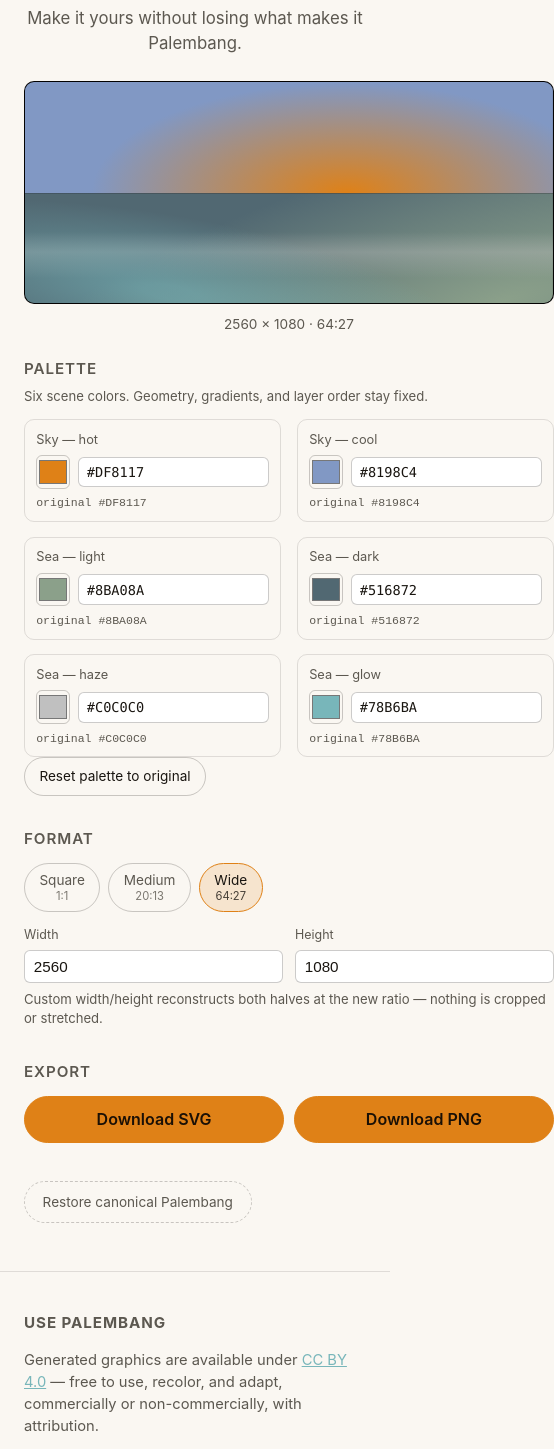
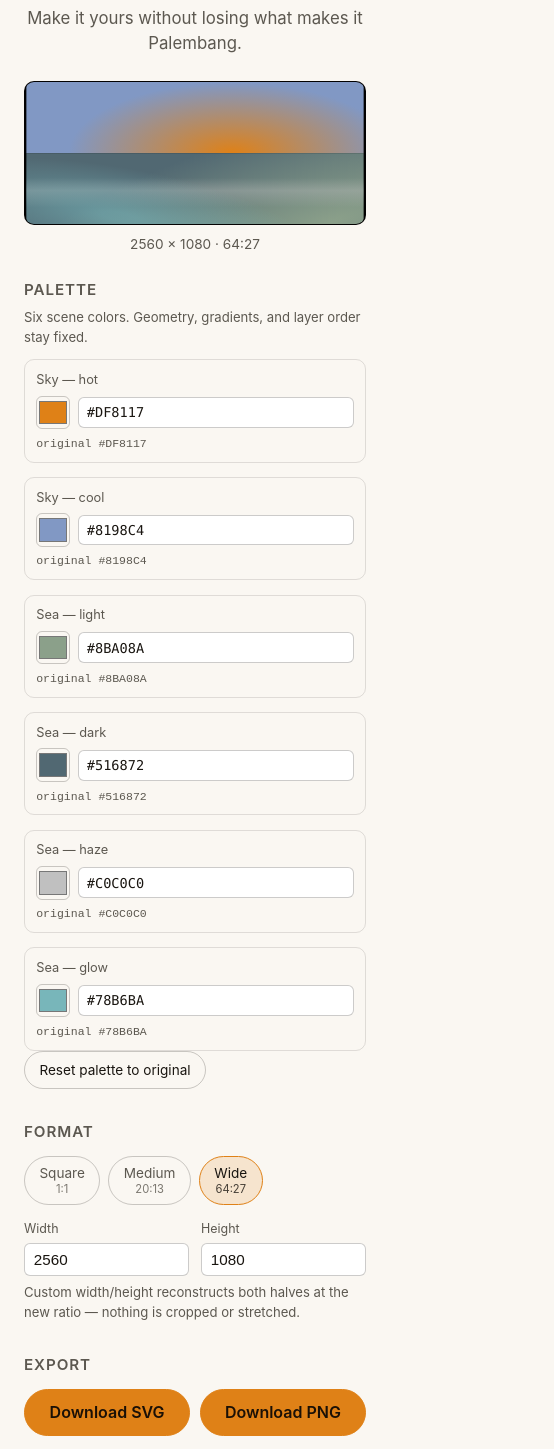
Before and after one commit to ybtiger107/palembang-graphic-system, a website with bundled scripts: page implementations/web/index.html in a window 390 px wide. Shown: the part 125-1574 px from the top of the page, 554 px wide, since content can reach past the window. Built offline with nearby package versions, Linux system fonts and the light colour scheme; files whose address does not match are found by name.

Commit message:
Fix responsive playground layout
Fix two live-deployment UI bugs, CSS-only:

- Preview letterboxing: .preview-svg had a hard-coded aspect-ratio:64/27
  while app.js sets aspectRatio on the outer .preview-frame, so the inner
  box never matched the selected output ratio (Square/Medium rendered
  small inside a leftover wide black frame). Fixed by having .preview-svg
  (and its <svg>) fill the frame at 100%/100%, with .preview-frame keeping
  a default ratio only as a pre-render fallback.
- Mobile horizontal overflow: .palette-grid and .layout used bare `1fr`
  grid tracks, which default to minmax(auto, 1fr) and refuse to shrink
  below their content's intrinsic width; .dimension-row's inputs/labels
  had no explicit width/min-width either. Switched to minmax(0, 1fr)
  tracks (plus a single-column palette fallback under 640px) and gave the
  dimension inputs width:100%/min-width:0 so they shrink instead of
  overflowing the viewport.

Added implementations/web/test/layout.test.mjs: deterministic static
assertions against the CSS/JS source for both root causes (no headless
browser was available in this environment to screenshot at device widths).

Renderer math, tokens, layer structure, export dimensions, token loading,
and licensing are unchanged; parity_check.py still reports 6/6 OK.

```diff
--- a/implementations/web/styles.css
+++ b/implementations/web/styles.css
@@ -96,8 +96,13 @@ input:focus-visible {
   margin: 0 auto;
   padding: 0 1.5rem 3rem;
   display: grid;
-  grid-template-columns: 1fr;
+  grid-template-columns: minmax(0, 1fr);
   gap: var(--gap);
+}
+
+.preview-pane,
+.controls-pane {
+  min-width: 0;
 }
 
 @media (min-width: 960px) {
@@ -111,7 +116,21 @@ input:focus-visible {
   }
 }
 
+/*
+ * The frame is the single source of aspect ratio: app.js sets
+ * `previewFrame.style.aspectRatio` to the selected output width/height, so
+ * the box itself becomes square/medium/wide/custom-shaped. The inner
+ * `.preview-svg` (and the generated <svg> within it) must fill that box at
+ * 100%/100% rather than imposing an aspect ratio of its own -- otherwise it
+ * letterboxes inside an oversized frame whenever the frame's ratio differs
+ * from a hard-coded one (this was the square/medium letterboxing bug).
+ */
 .preview-frame {
+  width: 100%;
+  max-width: 100%;
+  /* Default before app.js sets the real ratio inline (avoids a collapsed
+     0-height flash while tokens are still loading); overridden per render. */
+  aspect-ratio: 64 / 27;
   border-radius: var(--radius);
   overflow: hidden;
   border: 1px solid var(--border);
@@ -119,7 +138,7 @@ input:focus-visible {
 }
 .preview-svg {
   width: 100%;
-  aspect-ratio: 64 / 27;
+  height: 100%;
   display: block;
 }
 .preview-svg svg {
@@ -158,11 +177,24 @@ input:focus-visible {
 .palette-grid {
   margin-top: 0.75rem;
   display: grid;
-  grid-template-columns: repeat(2, 1fr);
+  /* Bare `1fr` tracks default to `minmax(auto, 1fr)`: the track's floor is
+     each item's content-based min size, so the grid refuses to shrink below
+     that and overflows the viewport instead of wrapping (this was the
+     mobile "palette cut off on the right" bug). `minmax(0, 1fr)` lets the
+     tracks shrink to the container; the single-column fallback below keeps
+     each card legible once two tracks would get too narrow to use. */
+  grid-template-columns: repeat(2, minmax(0, 1fr));
   gap: 0.9rem 1rem;
 }
 
+@media (max-width: 640px) {
+  .palette-grid {
+    grid-template-columns: minmax(0, 1fr);
+  }
+}
+
 .palette-row {
+  min-width: 0;
   border: 1px solid var(--border);
   border-radius: var(--radius);
   padding: 0.6rem 0.7rem;
@@ -251,6 +283,7 @@ input:focus-visible {
 }
 .dimension-row label {
   flex: 1;
+  min-width: 0;
   display: flex;
   flex-direction: column;
   gap: 0.3rem;
@@ -258,6 +291,8 @@ input:focus-visible {
   color: var(--text-muted);
 }
 .dimension-row input {
+  width: 100%;
+  min-width: 0;
   font-size: 0.95rem;
   padding: 0.45rem 0.55rem;
   border-radius: 6px;
```
Also changed, not shown: implementations/web/test/layout.test.mjs (added, +98 -0 lines), 1 other file.
